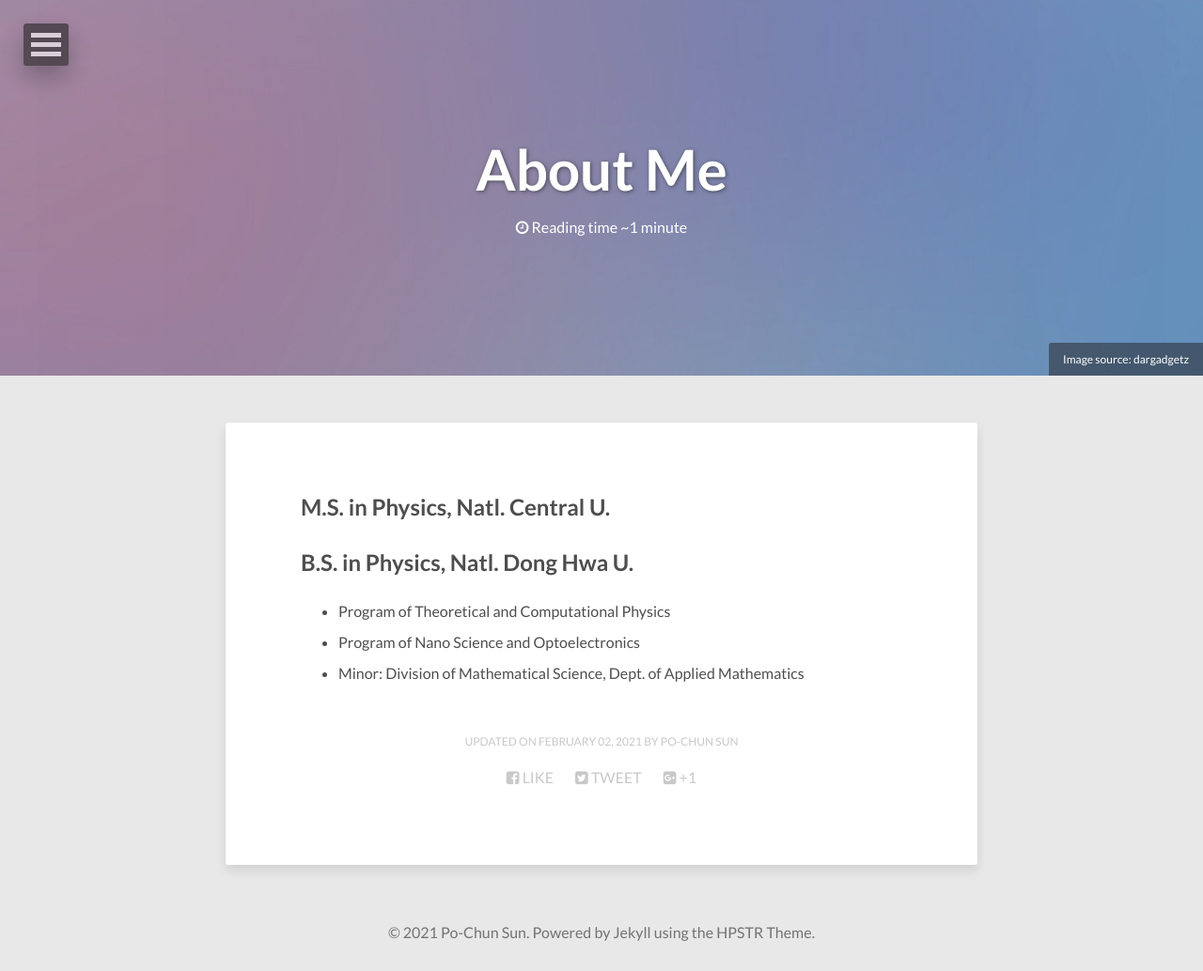
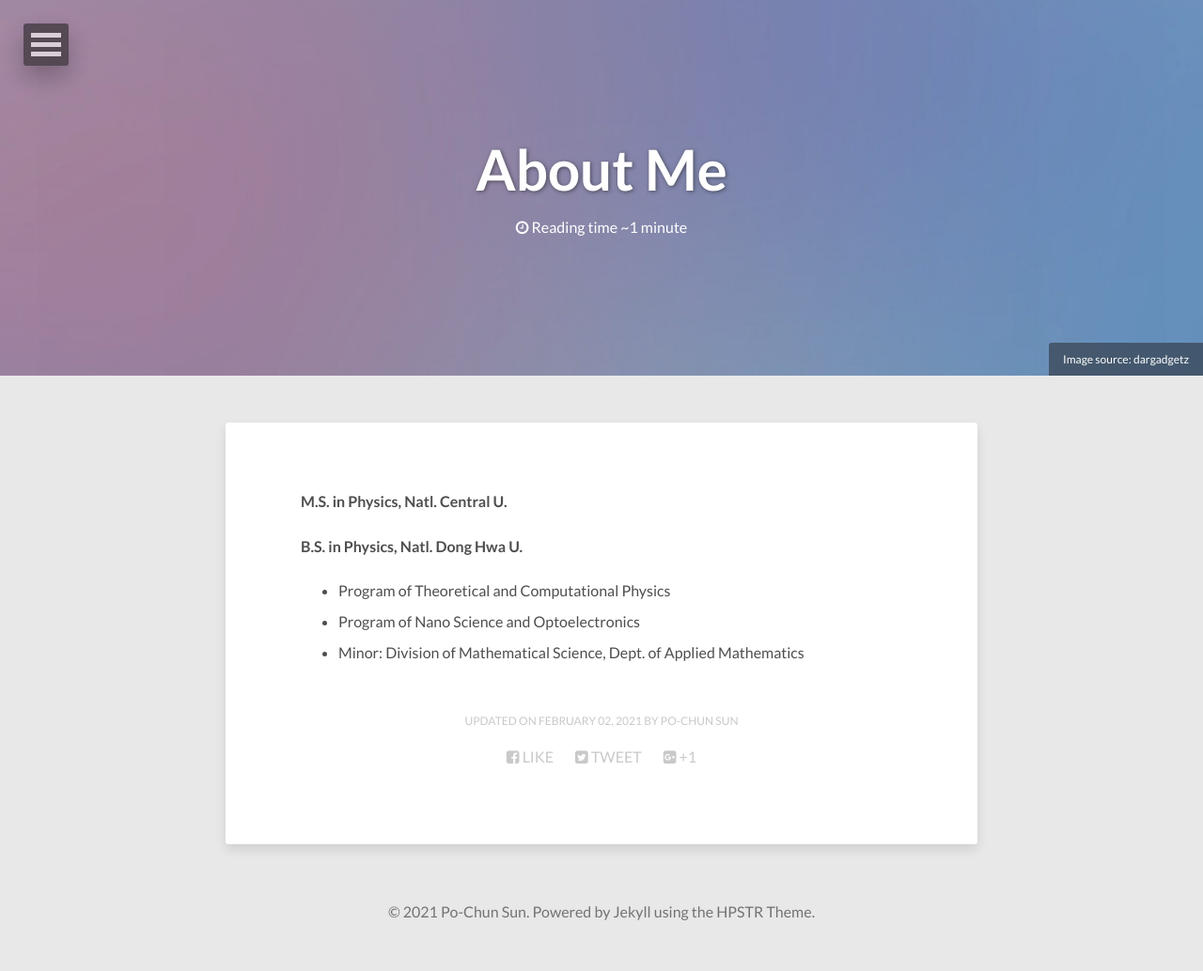
Before and after one commit to pochunsun/pochunsun.github.io, a Jekyll site: the page built from about/index.md, in a window 1280 px wide. Shown: the whole page at 94% size. Built offline with Jekyll 4.4.1, drawn with Linux system fonts in a browser that asks for light colours; nearby versions of some CDN libraries; after the commit the page ends 1012 px from its top, so only the background shows below that.

```diff
--- a/about/index.md
+++ b/about/index.md
@@ -9,8 +9,8 @@ comments: false
 modified: 2021-02-02
 ---
 
-## M.S. in Physics, [Natl. Central U](https://www.phy.ncu.edu.tw/en/%E9%A6%96%E9%A0%81-english/).
-## B.S. in Physics, [Natl. Dong Hwa U](https://phys.ndhu.edu.tw/).
+#### M.S. in Physics, [Natl. Central U](https://www.phy.ncu.edu.tw/en/%E9%A6%96%E9%A0%81-english/).
+#### B.S. in Physics, [Natl. Dong Hwa U](https://phys.ndhu.edu.tw/).
 * Program of Theoretical and Computational Physics
 * Program of Nano Science and Optoelectronics
 * Minor: Division of Mathematical Science, Dept. of Applied Mathematics
```
